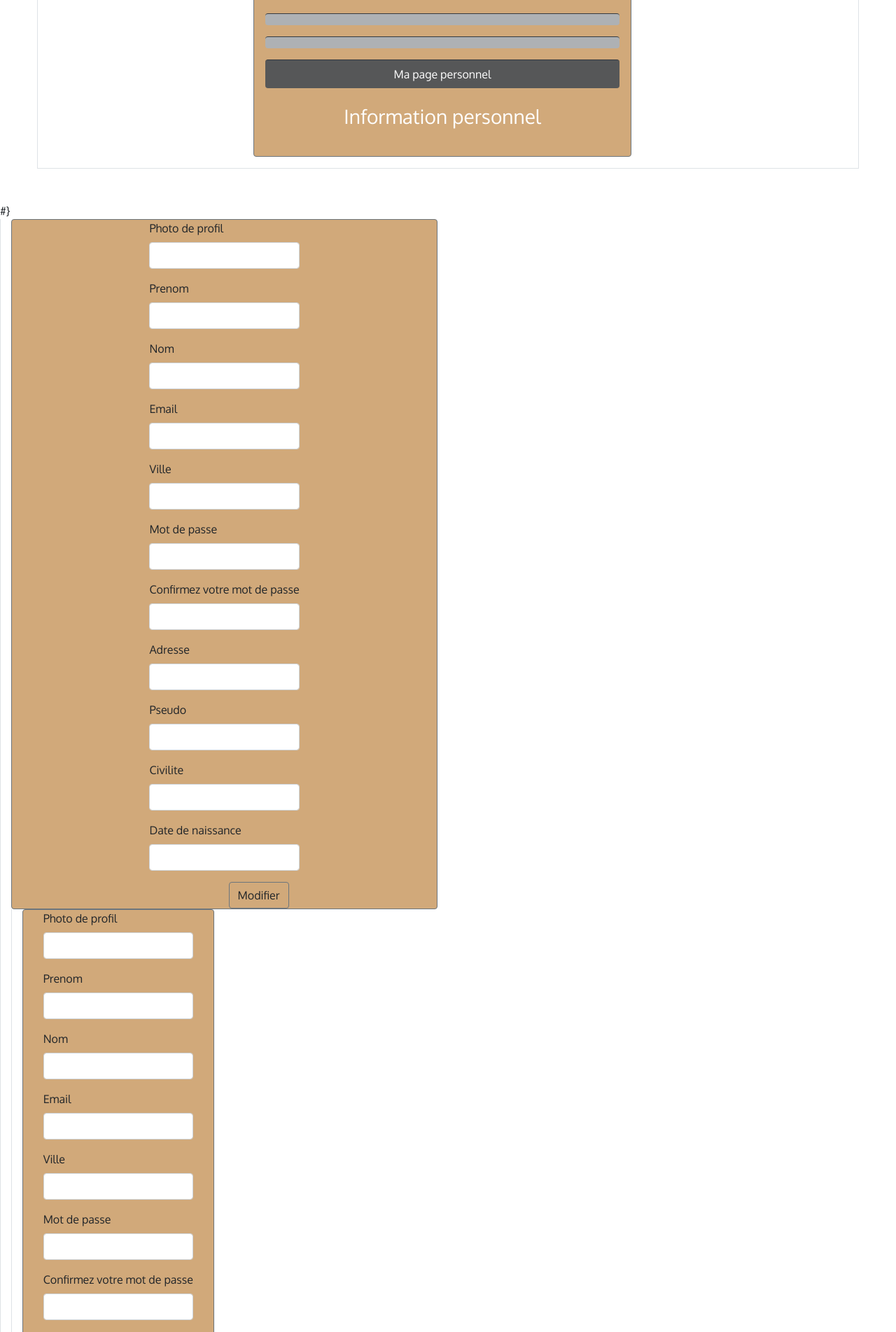
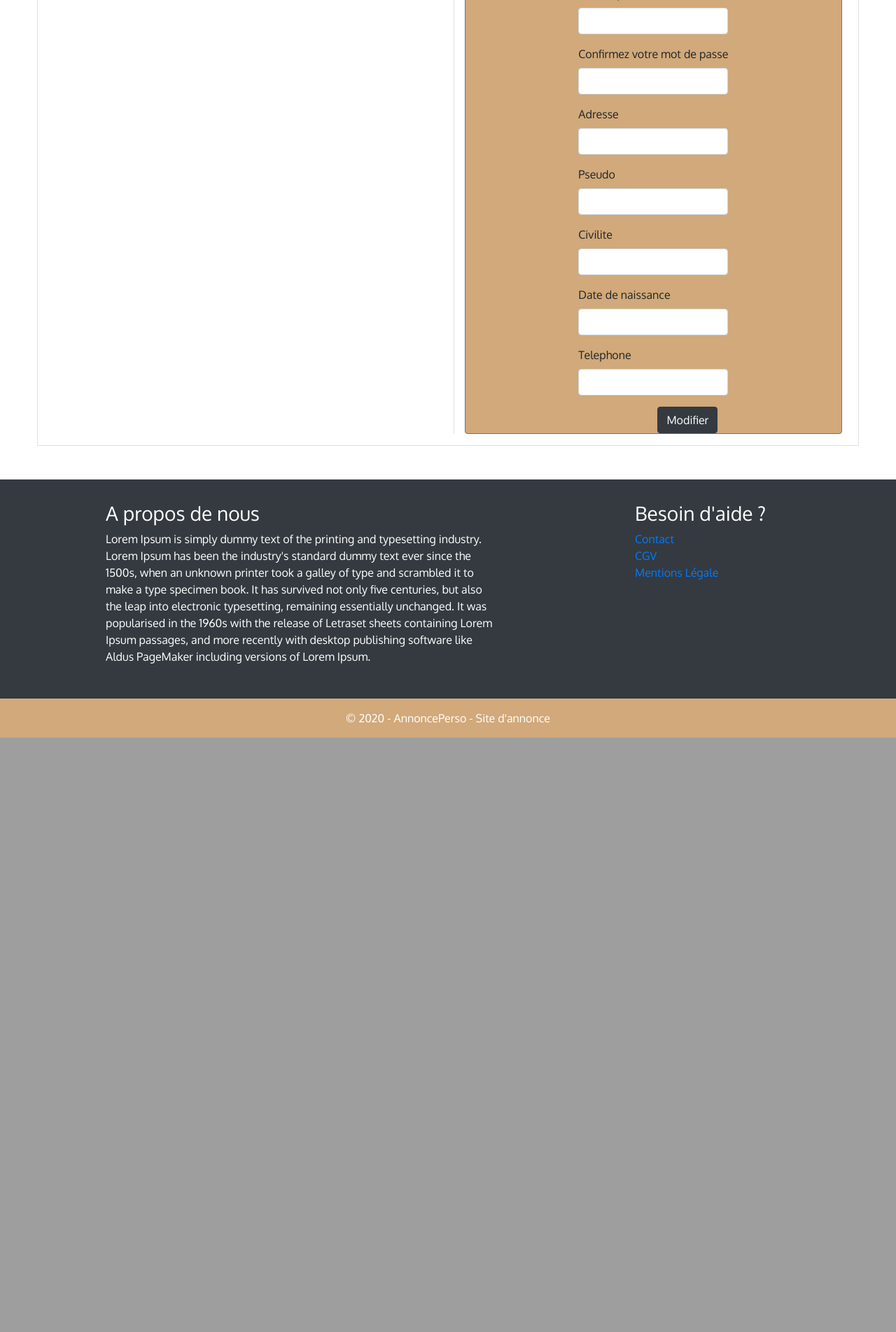
Before and after one commit to HakanKenter/ProjetWf3, a Symfony app: template templates/security/information_personnel.html.twig in a window 1280 px wide. Shown: the part 1607-3510 px from the top of the page at 70% size. After the commit the page ends 2661 px from the top, so only its background shows below. Run offline with Twig, Linux system fonts and the light colour scheme; the template is opened without the code that fills it, so the values that code supplies are empty; form fields are guessed from the names that the template uses; some libraries are stand-ins or nearby versions.

Commit message:
commit de verification de code

```diff
--- a/public/css/style.css
+++ b/public/css/style.css
@@ -84,10 +84,17 @@ footer {
     justify-content: space-around;
 }
 
+.nav-item {
+    margin-right: 30px;
+    margin-top: 5px;
+    margin-bottom: 5px;
+}
 
 .nav-link:hover {
     background-color: gray;
     border-radius: 5px 5px 5px;
+    display: flex;
+    justify-content: center;
 }
 
 li {
--- a/src/Migrations/Version20200615213325.php
+++ b/src/Migrations/Version20200616112512.php
@@ -10,7 +10,7 @@ use Doctrine\Migrations\AbstractMigration;
 /**
  * Auto-generated Migration: Please modify to your needs!
  */
-final class Version20200615213325 extends AbstractMigration
+final class Version20200616112512 extends AbstractMigration
 {
     public function getDescription() : string
     {
@@ -24,7 +24,7 @@ final class Version20200615213325 extends AbstractMigration
 
         $this->addSql('CREATE TABLE annonce (id INT AUTO_INCREMENT NOT NULL, user_id INT NOT NULL, category_id INT NOT NULL, title VARCHAR(255) NOT NULL, prix INT NOT NULL, image VARCHAR(255) NOT NULL, created_at DATETIME NOT NULL, updated_at DATETIME NOT NULL, description LONGTEXT NOT NULL, INDEX IDX_F65593E5A76ED395 (user_id), INDEX IDX_F65593E512469DE2 (category_id), PRIMARY KEY(id)) DEFAULT CHARACTER SET utf8mb4 COLLATE `utf8mb4_unicode_ci` ENGINE = InnoDB');
         $this->addSql('CREATE TABLE category (id INT AUTO_INCREMENT NOT NULL, nom VARCHAR(255) NOT NULL, PRIMARY KEY(id)) DEFAULT CHARACTER SET utf8mb4 COLLATE `utf8mb4_unicode_ci` ENGINE = InnoDB');
-        $this->addSql('CREATE TABLE user (id INT AUTO_INCREMENT NOT NULL, prenom VARCHAR(255) NOT NULL, nom VARCHAR(255) NOT NULL, pseudo VARCHAR(255) NOT NULL, ville VARCHAR(255) NOT NULL, civilite VARCHAR(255) NOT NULL, adresse VARCHAR(255) NOT NULL, password VARCHAR(255) NOT NULL, birth DATE NOT NULL, email VARCHAR(255) NOT NULL, created_at DATETIME NOT NULL, image VARCHAR(255) NOT NULL, roles JSON NOT NULL, telephone VARCHAR(255) NOT NULL, PRIMARY KEY(id)) DEFAULT CHARACTER SET utf8mb4 COLLATE `utf8mb4_unicode_ci` ENGINE = InnoDB');
+        $this->addSql('CREATE TABLE user (id INT AUTO_INCREMENT NOT NULL, prenom VARCHAR(255) NOT NULL, nom VARCHAR(255) NOT NULL, pseudo VARCHAR(255) NOT NULL, ville VARCHAR(255) NOT NULL, civilite VARCHAR(255) NOT NULL, adresse VARCHAR(255) NOT NULL, password VARCHAR(255) NOT NULL, birth DATE NOT NULL, email VARCHAR(255) NOT NULL, created_at DATETIME NOT NULL, image VARCHAR(255) NOT NULL, roles JSON NOT NULL, updated_at DATETIME NOT NULL, telephone VARCHAR(255) NOT NULL, PRIMARY KEY(id)) DEFAULT CHARACTER SET utf8mb4 COLLATE `utf8mb4_unicode_ci` ENGINE = InnoDB');
         $this->addSql('ALTER TABLE annonce ADD CONSTRAINT FK_F65593E5A76ED395 FOREIGN KEY (user_id) REFERENCES user (id)');
         $this->addSql('ALTER TABLE annonce ADD CONSTRAINT FK_F65593E512469DE2 FOREIGN KEY (category_id) REFERENCES category (id)');
     }
--- a/templates/base.html.twig
+++ b/templates/base.html.twig
@@ -21,8 +21,8 @@
                 <span class="navbar-toggler-icon"></span>
             </button>
 
-            <div class="collapse navbar-collapse col-md-4" id="navbarsExample04">
-                <ul class="navbar-nav mr-auto">
+            <div class="collapse navbar-collapse" id="navbarsExample04">
+                <ul class="navbar-nav d-flex justify-content-end mr-5">
                     <li class="nav-item active">
                         <a class="nav-link" href="{{ path('category') }}">Catégories</a>
                     </li>
@@ -46,7 +46,7 @@
                             <a class="nav-link" href="{{ path('blog_create') }}">Déposer une annonce</a>
                         </li>
                         <li class="nav-item dropdown">
-                            <a class="nav-link dropdown-toggle" href="#" id="dropdown04" data-toggle="dropdown" aria-haspopup="true" aria-expanded="false">Compte</a>
+                            <a class="nav-link dropdown-toggle bg-dark rounded" href="#" id="dropdown04" data-toggle="dropdown" aria-haspopup="true" aria-expanded="false">Compte</a>
                             <div class="dropdown-menu" aria-labelledby="dropdown04">
                                 {% if not app.user %}
                                 {% else %}
--- a/templates/blog/index.html.twig
+++ b/templates/blog/index.html.twig
@@ -2,7 +2,7 @@
 
 {% block Bienvenue %}
 
-    <h1 id="titre-accueil" class='mx-auto text-white mb-5 text-center bienvenue ml2 d-none d-sm-block'>{{ title }}</h1>
+    <h1 id="titre-accueil" class='mx-auto text-white mb-5 text-center bienvenue ml-2 d-none d-sm-block'>{{ title }}</h1>
 
 {% endblock %}
 
--- a/templates/security/information_personnel.html.twig
+++ b/templates/security/information_personnel.html.twig
@@ -6,38 +6,22 @@
 
 <h3 class="my-4 mx-auto text-center">Information personnel</h3>
 
+
 <div class="col-md-11 mx-auto d-flex justify-content-center mt-5 mb-5 border p-3">
     <div class="col-md-6 rounded mr-3">
         <div id="colorPerso" class=" col-md-12  mx-auto border border-secondary rounded d-flex flex-column justify-content-center text-white text-center p-3 border border-secondary">
-            {# <img class="mt-4 mx-1 rounded border-top border-dark " src="{{ asset('images/produits/' ~ app.user.image ) }}" alt="Card image cap"> #}
-            <img class="card-img-top" src="{{ asset('images/produits/' ~ app.user.image ) }}" alt="Card image cap">
+            <img class="mt-4 mx-1 rounded border-top border-dark " src="{{ app.user.image|replace({" 640/480 ": "350/210 "}) }}">
             <hr>
             <p id="divInfoPersoOff" class="p-2 rounded  border-top border-dark ">{{ app.user.pseudo }}</p>
-            <p id="divInfoPersoOff" class="p-2 rounded border-top border-dark ">{{ app.user.email|raw }}</p>
-            <a id="divInfoPersoOn" class="p-2 rounded  text-white text-decoration-none border-top border-dark " href="{{ path('annonce_personnel', {'id': app.user.id}) }}">Ma page personnel</a> {#
-            <p class="p-2 rounded bg-secondary">{{ user.telephone|raw }}</p> #}
-
-    <h3 class="my-4 mx-auto text-center">Information personnel</h3>
-{#
-    <div class="col-md-11 mx-auto d-flex justify-content-center mt-5 mb-5 border p-3" >
-        <div class="col-md-6 rounded mr-3">
-            <div id="colorPerso" class=" col-md-12  mx-auto rounded d-flex flex-column justify-content-center text-white text-center p-3 border border-secondary">
-                <img class="mt-4 mx-1 rounded border-top border-dark " src="{{ app.user.image|replace({"640/480": "350/210"}) }}"><hr>
-                <p id="divInfoPersoOff" class="p-2 rounded  border-top border-dark ">{{ app.user.pseudo }}</p>
-                <p id="divInfoPersoOff" class="p-2 rounded border-top border-dark "><i class="far fa-envelope mr-2"></i>{{ app.user.email|raw }}</p>
-                <a id="divInfoPersoOn" class="p-2 rounded  text-white text-decoration-none border-top border-dark " href="{{ path('annonce_personnel', {'id': app.user.id}) }}">Ma page personnel</a>
-                {# <p class="p-2 rounded bg-secondary">{{ user.telephone|raw }}</p> #}
-            </div>
-
+            <p id="divInfoPersoOff" class="p-2 rounded border-top border-dark "><i class="far fa-envelope mr-2"></i>{{ app.user.email|raw }}</p>
+            <a id="divInfoPersoOn" class="p-2 rounded  text-white text-decoration-none border-top border-dark" href="{{ path('annonce_personnel', {'id': app.user.id}) }}">Ma page personnel</a>
         </div>
     </div>
-#}
 
     <div class="col-md-6 border-left">
         <div id="colorPerso" class="col-md-12 d-flex rounded border border-secondary">
 
-            {#
-            <div class="row border rounded mb-1 d-flex justify-content-center bg-dark text-white"> #}
+
             {{ form_start( formDonneePersonnel, { 'attr' : { 'class' : 'col-md-12 rounded p-3 text-white mb-5 ' }}) }}
             {{ form_row(formDonneePersonnel.imageFile, { 'label' : "Photo de profil"}) }}
             {{ form_row(formDonneePersonnel.prenom) }}
@@ -50,42 +34,16 @@
             {{ form_row(formDonneePersonnel.pseudo) }}
             {{ form_row(formDonneePersonnel.civilite) }}
             {{ form_row(formDonneePersonnel.birth, { 'label' : "Date de naissance"}) }}
+            {{ form_row(formDonneePersonnel.telephone, { 'label' : "Telephone"}) }}
 
                 <div class="col-md-12 d-flex justify-content-end">
-                    <button id="colorBtnInputy " class="btn border border-secondary rounded" type="submit">Modifier</button>
+                    <button id="colorBtnInputy " class="btn btn-dark rounded" type="submit">Modifier</button>
                 </div>
 
-                {{ form_end(formDonneePersonnel) }} {# </div> #}
+                {{ form_end(formDonneePersonnel) }}
         </div>
 
-        <div class="col-md-6 border-left">
 
-            <div id="colorPerso" class="col-md-12 d-flex rounded border border-secondary">
-
-                {# <div class="row border rounded mb-1 d-flex justify-content-center bg-dark text-white"> #}
-                    {{ form_start( formDonneePersonnel, { 'attr' : { 'class' : 'col-md-12 rounded p-3 text-white mb-5 ' }}) }}
-
-                    {{ form_row(formDonneePersonnel.image, { 'label' : "Photo de profil"}) }}
-                    {{ form_row(formDonneePersonnel.prenom) }}
-                    {{ form_row(formDonneePersonnel.nom) }}
-                    {{ form_row(formDonneePersonnel.email) }}
-                    {{ form_row(formDonneePersonnel.ville) }}
-                    {{ form_row(formDonneePersonnel.password, { 'label' : "Mot de passe"}) }}
-                    {{ form_row(formDonneePersonnel.confirm_password, { 'label' : "Confirmez votre mot de passe"}) }}
-                    {{ form_row(formDonneePersonnel.adresse) }}
-                    {{ form_row(formDonneePersonnel.pseudo) }}
-                    {{ form_row(formDonneePersonnel.civilite) }}
-                    {{ form_row(formDonneePersonnel.birth, { 'label' : "Date de naissance"}) }}
-                    {{ form_row(formDonneePersonnel.telephone, { 'label' : "Téléphone"}) }}
-
-
-                    <div class="col-md-12 d-flex justify-content-end">
-                        <button class="btn btn-dark" type="submit">Modifier</button>
-                    </div>
-
-                    {{ form_end(formDonneePersonnel) }}
-            </div>
-        </div>
 
     </div>
 </div>
```
Also changed, not shown: src/Migrations/Version20200615234614.php (deleted, +0 -43 lines), templates/blog/annoncePersonnel.html.twig (+2 -20 lines), public/images/produits/5ee8ac673f27f244658635.jpg (added), public/images/produits/5ee8b9320c40f043413691.jpg (added), public/images/produits/5ee8c13a6d8c7039456221.jpg (added).
